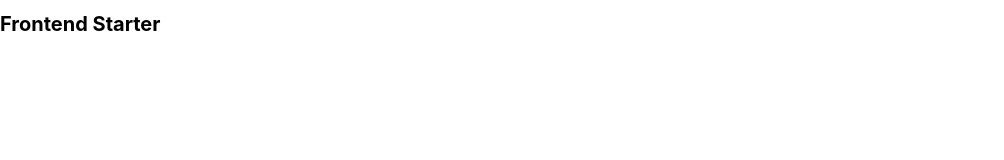
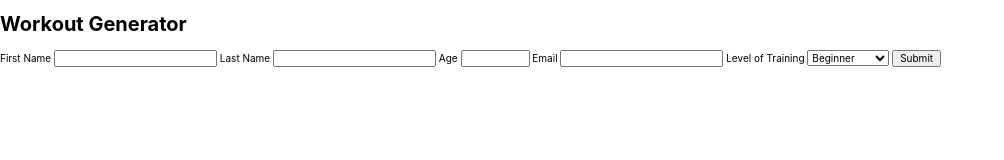
Before and after one commit to dubymarjtr/workout-generator, a website: page index.html in a window 1280 px wide. Shown: the whole page, without its empty margins (0-1004 px from the left). Drawn offline with nearby package versions, Linux system fonts and the light colour scheme.

Commit message:
feat: :art: create form

```diff
--- a/index.html
+++ b/index.html
@@ -11,10 +11,32 @@
 
     <link rel="stylesheet" href="style.css" />
 
-    <title>Frontend Starter</title>
+    <title>Workout Generator</title>
   </head>
   <body>
-    <h1>Frontend Starter</h1>
+    <h1>Workout Generator</h1>
+    <form class="myForm">
+      <label for="fname">First Name</label>
+      <input type="text" name="fname" id="fname" required />
+
+      <label for="lname">Last Name</label>
+      <input type="text" name="lname" id="lname" required />
+
+      <label>Age</label>
+      <input type="number" min="1" max="100" />
+
+      <label>Email</label>
+      <input type="email" name="email_address" />
+
+      <label for="level">Level of Training</label>
+      <select id="level">
+        <option value="beginner" selected>Beginner</option>
+        <option value="intermediate">Intermediate</option>
+        <option value="advanced">Advanced</option>
+      </select>
+      <button type="submit">Submit</button>
+    </form>
+    <p></p>
     <script src="./scripts.js" type="module"></script>
   </body>
 </html>
```
